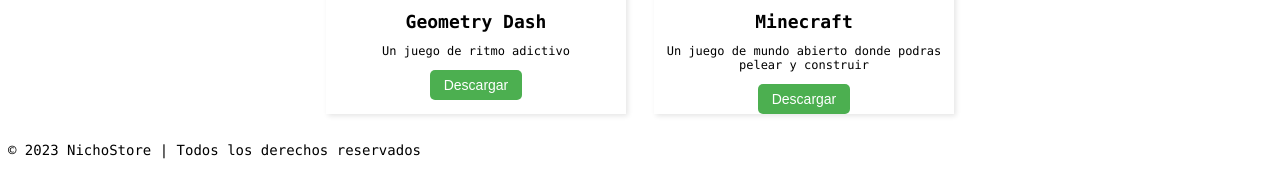
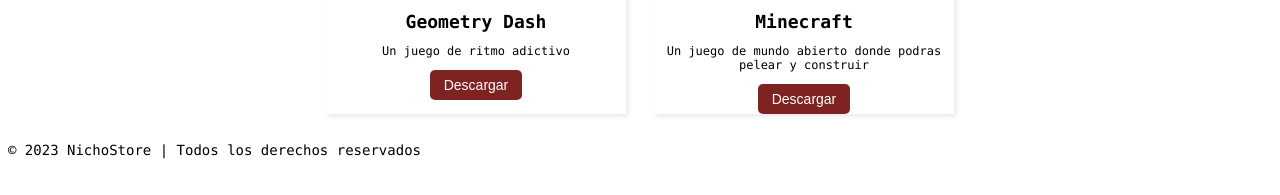
Before and after one commit to Nichokas/NichoPCStore, a plain HTML site: page index.html in a window 1280 px wide. Shown: the part 281-476 px from the top of the page. Drawn offline with Linux system fonts and the light colour scheme; a script that the page names is missing.

Commit message:
rojooooooooooooo

```diff
--- a/style.css
+++ b/style.css
@@ -43,7 +43,7 @@
   }
 
   .app button {
-    background-color: #4CAF50;
+    background-color: #7e2222;
     color: white;
     padding: 0.5em 1em;
     border: none;
```
